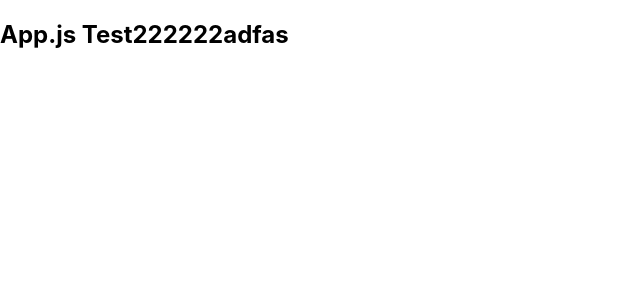
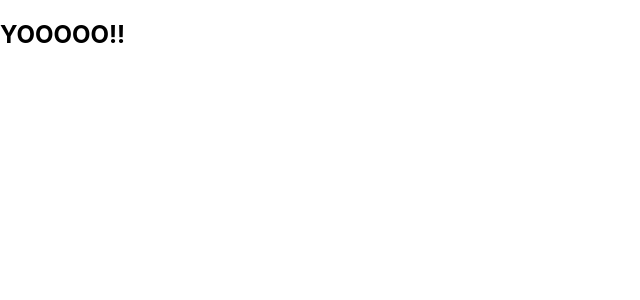
Before and after one commit to abhay-bhati/jenkins-test, a React (Create React App) app: page / in a window 1280 px wide. Shown: the top 300 px of the page, without its empty margins (0-640 px from the left). Built offline with nearby package versions, Linux system fonts and the light colour scheme.

Commit message:
Fix: change app content

```diff
--- a/src/App.js
+++ b/src/App.js
@@ -2,7 +2,7 @@
 function App() {
   return (
     <div>
-      <h2>App.js Test222222adfas</h2>
+      <h2>YOOOOO!!</h2>
     </div>
   );
 }
```
